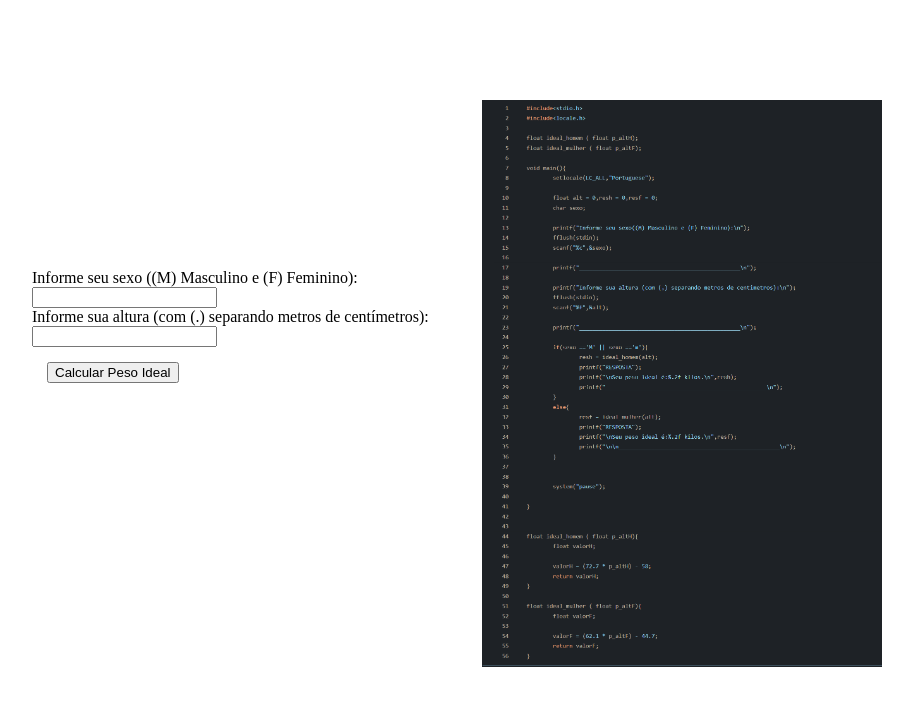
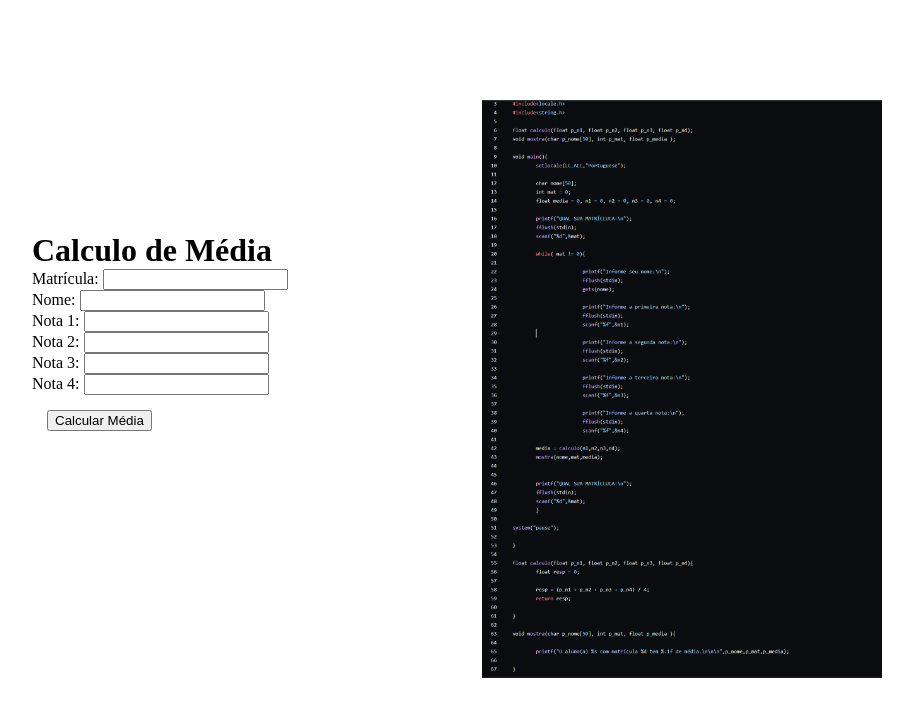
Before and after one commit to hot0turtle/sesi-js-pra-c, a plain HTML site: page exerc5/index.html in a window 1280 px wide. Shown: the whole page, without its empty margins (198-1111 px from the left). Drawn offline with Linux system fonts and the light colour scheme.

Commit message:
exerc5 pronto

```diff
--- a/exerc5/index.html
+++ b/exerc5/index.html
@@ -13,18 +13,32 @@
 
     <div class="td">
         <div class="txt">
-            <label for="gender">Informe seu sexo ((M) Masculino e (F) Feminino):</label>
-            <input type="text" id="gender">
+            <h1>Calculo de Média</h1>
+
+            <label for="matricula">Matrícula:</label>
+            <input type="number" id="matricula">
             <br>
-            <label for="height">Informe sua altura (com (.) separando metros de centímetros):</label>
-            <input type="text" id="height">
+            <label for="nome">Nome:</label>
+            <input type="text" id="nome">
             <br>
-            <button onclick="calculateIdealWeight()">Calcular Peso Ideal</button>
+            <label for="nota1">Nota 1:</label>
+            <input type="number" id="nota1">
             <br>
-            <div id="output"></div>
+            <label for="nota2">Nota 2:</label>
+            <input type="number" id="nota2">
+            <br>
+            <label for="nota3">Nota 3:</label>
+            <input type="number" id="nota3">
+            <br>
+            <label for="nota4">Nota 4:</label>
+            <input type="number" id="nota4">
+            <br>
+            <button onclick="calcularMedia()">Calcular Média</button>
+
+            <div id="resultado"></div>
         </div>
         <div class="img">
-            <img src="../img/exerc 3.png" alt="" width="400px">
+            <img src="../img/exerc 5.png" alt="" width="400px">
         </div>
     </div>
 </body>
--- a/exerc5/script.js
+++ b/exerc5/script.js
@@ -1,24 +1,20 @@
-function calculateIdealWeight() {
-    const genderInput = document.getElementById('gender');
-    const heightInput = document.getElementById('height');
-    const outputDiv = document.getElementById('output');
+function calcularMedia() {
+    const matricula = document.getElementById('matricula').value;
+    const nome = document.getElementById('nome').value;
+    const nota1 = parseFloat(document.getElementById('nota1').value);
+    const nota2 = parseFloat(document.getElementById('nota2').value);
+    const nota3 = parseFloat(document.getElementById('nota3').value);
+    const nota4 = parseFloat(document.getElementById('nota4').value);
 
-    const gender = genderInput.value.toUpperCase();
-    const height = parseFloat(heightInput.value.replace(',', '.'));
-
-    if ((gender === 'M' || gender === 'F') && !isNaN(height)) {
-        const idealWeight = (gender === 'M') ? idealHomem(height) : idealMulher(height);
-
-        outputDiv.innerHTML = `Seu peso ideal é: ${idealWeight.toFixed(2)} kilos.`;
-    } else {
-        alert("Por favor, insira valores válidos.");
-    }
+    const media = calculo(nota1, nota2, nota3, nota4);
+    mostrarResultado(nome, matricula, media);
 }
 
-function idealHomem(pAltH) {
-    return (72.7 * pAltH) - 58;
+function calculo(n1, n2, n3, n4) {
+    return (n1 + n2 + n3 + n4) / 4;
 }
 
-function idealMulher(pAltF) {
-    return (62.1 * pAltF) - 44.7;
+function mostrarResultado(nome, matricula, media) {
+    const resultadoDiv = document.getElementById('resultado');
+    resultadoDiv.innerHTML = `<p>O aluno(a) ${nome} com matrícula ${matricula} tem ${media.toFixed(1)} de média.</p>`;
 }
```
Also changed, not shown: img/exerc 5.png (added).
